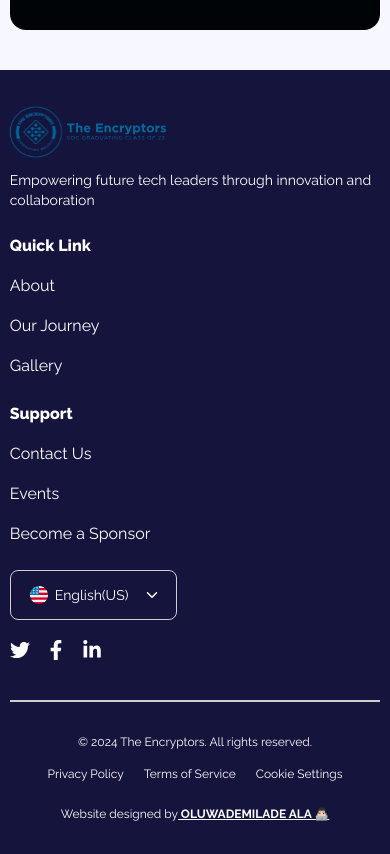
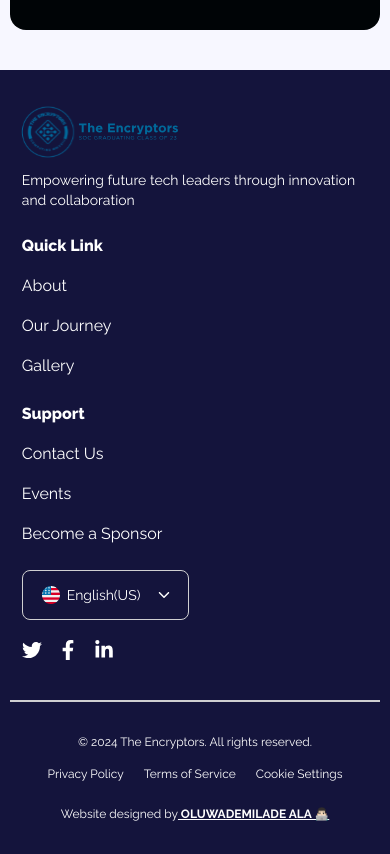
Before and after one commit to Greatmax017/socfyb, a React (Vite) app: page / in a window 390 px wide. Shown: the part 6362-7216 px from the top of the page. Built offline with nearby package versions, Linux system fonts and the light colour scheme.

Commit message:
feat: edit footer spacing

```diff
--- a/src/components/footer.jsx
+++ b/src/components/footer.jsx
@@ -7,7 +7,7 @@
     return (
         <div className='mt-10 bg-primary-darkBlue text-white'>
             <div className='w-[95%] md:w-[90%] mx-auto pt-8 md:pt-12 lg:pt-16 pb-8'>
-                <div className='flex flex-col gap-6 lg:flex-row lg:items-start lg:justify-between'>
+                <div className='flex flex-col gap-6 max-lg:pl-3 lg:flex-row lg:items-start lg:justify-between'>
                     <div>
                         <img
                         src="/logo.svg"
```
